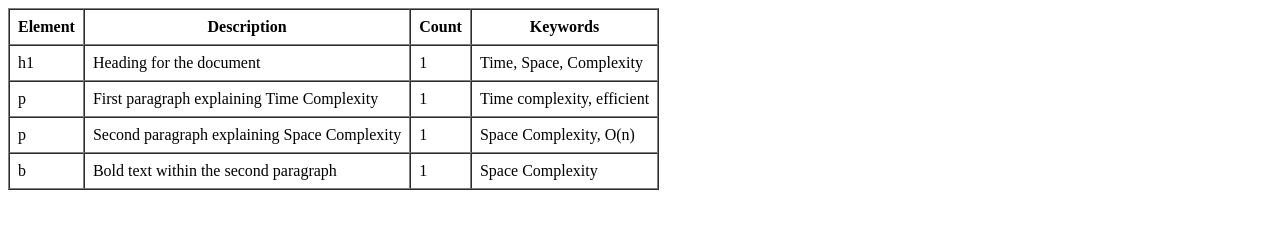
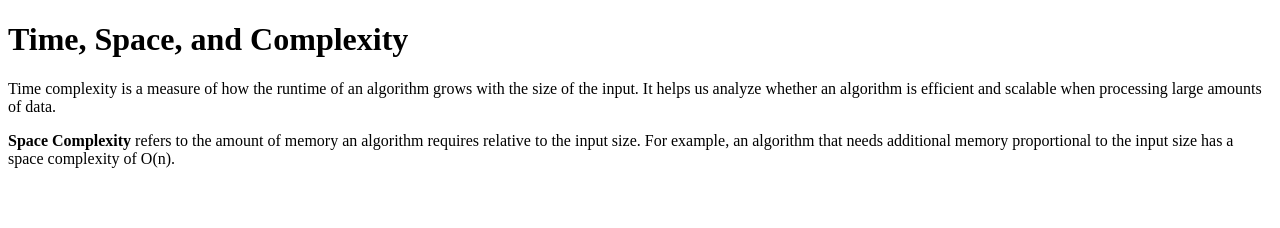
Before and after one commit to acciojob/time-and-space-complexity-sushant-gawade, a website: page main.html in a window 1280 px wide. Drawn offline with Linux system fonts and the light colour scheme.

Commit message:
created a submission

```diff
--- a/main.html
+++ b/main.html
@@ -1,46 +1,15 @@
 <!DOCTYPE html>
 <html lang="en">
 <head>
-  <meta charset="UTF-8">
-  <meta name="viewport" content="width=device-width, initial-scale=1.0">
-  <title>HTML Elements Table</title>
+  <meta charset="utf-8">
+  <meta name="viewport" content="width=device-width, initial-scale=1">
+  <title>Time and Space Complexity</title>
 </head>
 <body>
-  <table border="1" cellspacing="0" cellpadding="8">
-    <thead>
-      <tr>
-        <th>Element</th>
-        <th>Description</th>
-        <th>Count</th>
-        <th>Keywords</th>
-      </tr>
-    </thead>
-    <tbody>
-      <tr>
-        <td>h1</td>
-        <td>Heading for the document</td>
-        <td>1</td>
-        <td>Time, Space, Complexity</td>
-      </tr>
-      <tr>
-        <td>p</td>
-        <td>First paragraph explaining Time Complexity</td>
-        <td>1</td>
-        <td>Time complexity, efficient</td>
-      </tr>
-      <tr>
-        <td>p</td>
-        <td>Second paragraph explaining Space Complexity</td>
-        <td>1</td>
-        <td>Space Complexity, O(n)</td>
-      </tr>
-      <tr>
-        <td>b</td>
-        <td>Bold text within the second paragraph</td>
-        <td>1</td>
-        <td>Space Complexity</td>
-      </tr>
-    </tbody>
-  </table>
+  <h1>Time, Space, and Complexity</h1>
+
+  <p>Time complexity is a measure of how the runtime of an algorithm grows with the size of the input. It helps us analyze whether an algorithm is efficient and scalable when processing large amounts of data.</p>
+
+  <p><b>Space Complexity</b> refers to the amount of memory an algorithm requires relative to the input size. For example, an algorithm that needs additional memory proportional to the input size has a space complexity of O(n).</p>
 </body>
 </html>
```
